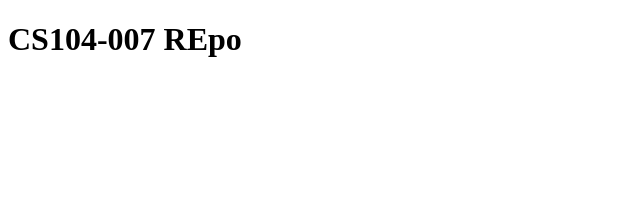
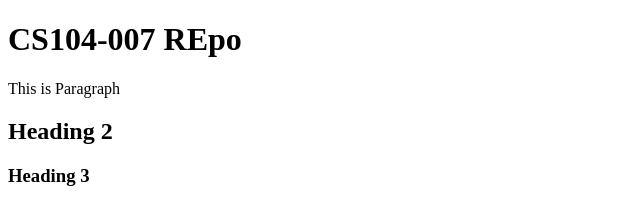
Before and after one commit to Hector338/CS104-005, a plain HTML site: page index.html in a window 1280 px wide. Shown: the whole page, without its empty margins (0-640 px from the left). Drawn offline with Linux system fonts and the light colour scheme.

Commit message:
Added new h2 and new h3 and Para

```diff
--- a/index.html
+++ b/index.html
@@ -7,5 +7,9 @@
 </head>
 <body>
     <h1> CS104-007 REpo</h1>
+
+    <p> This is Paragraph</p>
+    <h2>Heading 2</h2>
+    <h3>Heading 3</h3>
 </body>
 </html>
```
